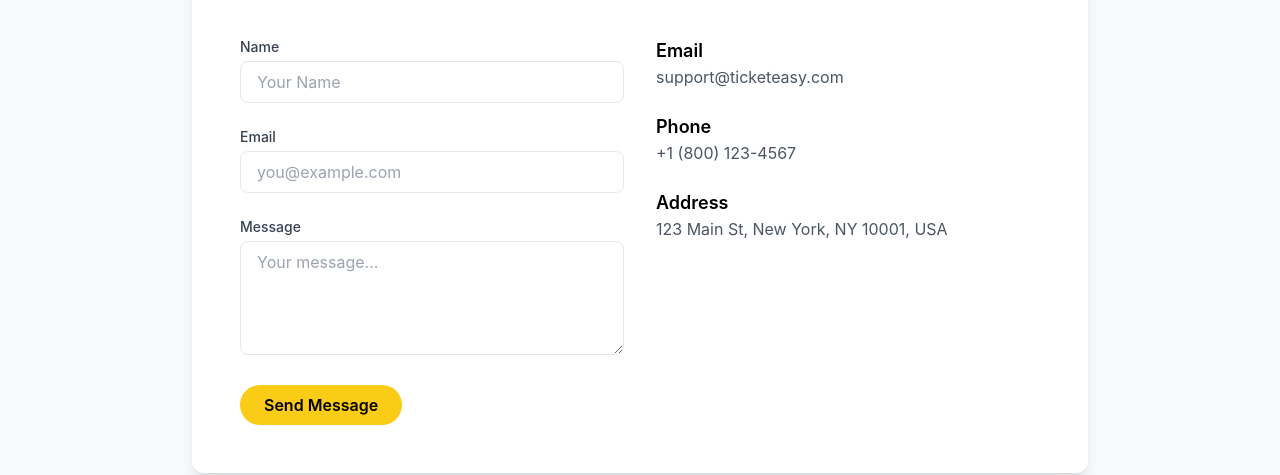
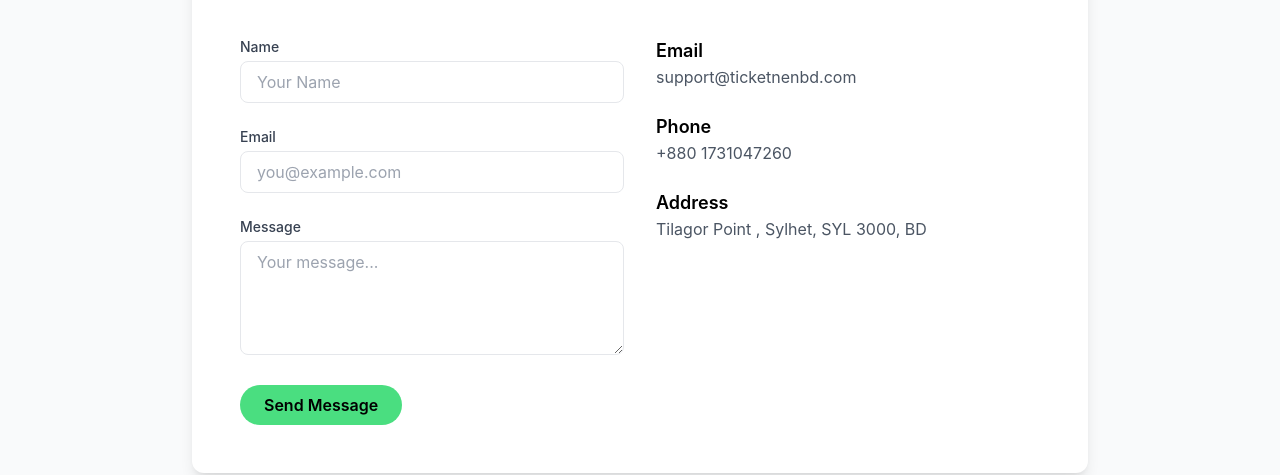
Before and after one commit to 2ndjoy/ticket-nen-client, a React (Create React App) app: page /contact in a window 1280 px wide. Shown: the part 249-724 px from the top of the page. Built offline with nearby package versions, Linux system fonts and the light colour scheme; no server answers.

Commit message:
Polishing fixed

```diff
--- a/src/components/Contact.js
+++ b/src/components/Contact.js
@@ -41,7 +41,7 @@ export default function Contact() {
             </div>
             <button
               type="submit"
-              className="bg-yellow-400 text-black px-6 py-2 rounded-full font-semibold hover:bg-yellow-500 transition"
+              className="bg-green-400 text-black px-6 py-2 rounded-full font-semibold hover:bg-green-500 transition"
             >
               Send Message
             </button>
@@ -51,15 +51,15 @@ export default function Contact() {
           <div className="space-y-6">
             <div>
               <h3 className="text-lg font-semibold">Email</h3>
-              <p className="text-gray-600">support@ticketeasy.com</p>
+              <p className="text-gray-600">support@ticketnenbd.com</p>
             </div>
             <div>
               <h3 className="text-lg font-semibold">Phone</h3>
-              <p className="text-gray-600">+1 (800) 123-4567</p>
+              <p className="text-gray-600">+880 1731047260</p>
             </div>
             <div>
               <h3 className="text-lg font-semibold">Address</h3>
-              <p className="text-gray-600">123 Main St, New York, NY 10001, USA</p>
+              <p className="text-gray-600">Tilagor Point , Sylhet, SYL 3000, BD</p>
             </div>
           </div>
         </div>
--- a/src/components/Register.js
+++ b/src/components/Register.js
@@ -62,13 +62,15 @@ const Register = () => {
       newErrors.fullName = "Full name must be 3-50 letters only.";
     }
 
-    if (!/^[\w.-]+@[a-zA-Z\d.-]+\.[a-zA-Z]{2,6}$/.test(email)) {
-      newErrors.email = "Enter a valid email address.";
+   if (!/^[a-zA-Z0-9._%+-]+@[a-zA-Z0-9.-]+\.[a-zA-Z]{2,}$/.test(email)) {
+  newErrors.email = "Please enter a valid email address.";
+}
+
+
+    if (!/^(?:\+?8801|\b01)[0-9]{9}$/.test(phoneNumber)) {
+      newErrors.phoneNumber = "Please enter a valid phone number.";
     }
 
-    if (!/^(\+?\d{1,3}[- ]?)?\d{10}$/.test(phoneNumber)) {
-      newErrors.phoneNumber = "Enter a valid 10-digit phone number.";
-    }
 
     if (
       !/^(?=.*[A-Za-z])(?=.*\d)(?=.*[@$!%*#?&])[A-Za-z\d@$!%*#?&]{6,}$/.test(password)
--- a/src/components/admin/TicketsSold.js
+++ b/src/components/admin/TicketsSold.js
@@ -33,7 +33,7 @@ export default function TicketsSold() {
         <div className="mb-6 p-6 bg-white rounded-xl shadow-md">
           <h3 className="text-xl font-semibold mb-2">Overall Revenue:</h3>
           <p className="text-2xl font-bold text-green-600">
-            ${totalRevenue.toLocaleString(undefined, { minimumFractionDigits: 2 })}
+            <b> ৳ </b>{totalRevenue.toLocaleString(undefined, { minimumFractionDigits: 2 })}
           </p>
         </div>
 
@@ -43,8 +43,8 @@ export default function TicketsSold() {
               <tr className="bg-gray-200">
                 <th className="border border-gray-300 px-4 py-2 text-left">Event Name</th>
                 <th className="border border-gray-300 px-4 py-2 text-right">Tickets Sold</th>
-                <th className="border border-gray-300 px-4 py-2 text-right">Ticket Price ($)</th>
-                <th className="border border-gray-300 px-4 py-2 text-right">Revenue ($)</th>
+                <th className="border border-gray-300 px-4 py-2 text-right">Ticket Price (<b> ৳ </b>)</th>
+                <th className="border border-gray-300 px-4 py-2 text-right">Revenue (<b> ৳ </b>)</th>
                 <th className="border border-gray-300 px-4 py-2 text-left">Date</th>
               </tr>
             </thead>
--- a/src/components/organizer/OrganizerDashboard.js
+++ b/src/components/organizer/OrganizerDashboard.js
@@ -24,7 +24,7 @@ export default function OrganizerDashboard() {
     },
     {
       title: "Total Revenue",
-      value: "$18,000",
+      value: "৳ 18,000",
       icon: <BarChart3 className="text-purple-600 w-6 h-6" />,
       bg: "bg-purple-100"
     },
--- a/src/components/organizer/OrganizerPerformance.js
+++ b/src/components/organizer/OrganizerPerformance.js
@@ -29,7 +29,7 @@ export default function OrganizerPerformance() {
         </div>
         <div className="bg-white p-6 rounded-lg shadow">
           <p className="text-lg font-medium">Total Revenue</p>
-          <p className="text-3xl font-bold mt-2">৳133,000</p>
+          <p className="text-3xl font-bold mt-2"><b> ৳ </b> 133,000</p>
         </div>
       </div>
 
```
